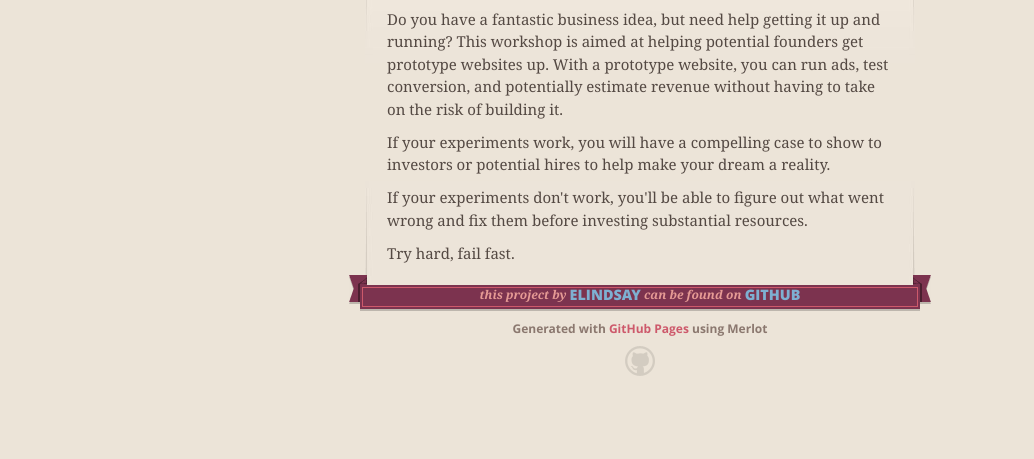
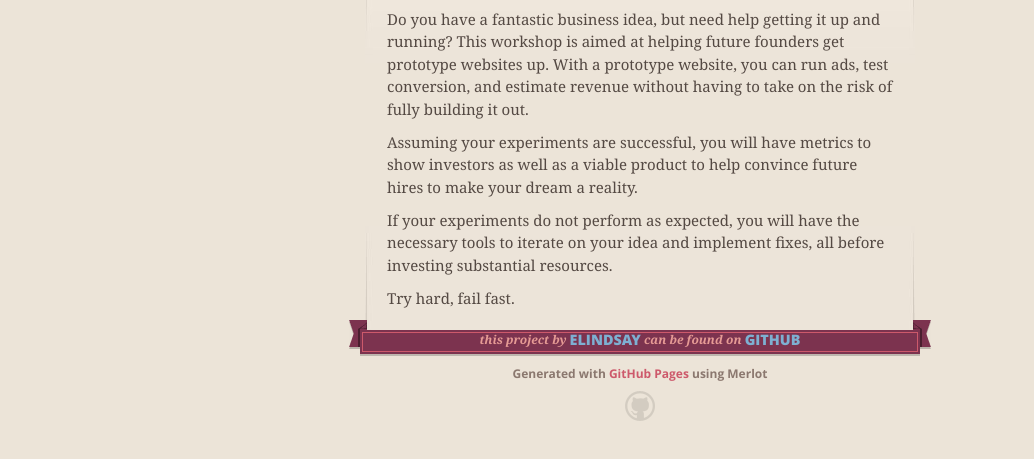
Before and after one commit to elindsay/workshop, a plain HTML site: page index.html in a window 1280 px wide. Shown: the part 319-778 px from the top of the page, without its empty margins (0-1034 px from the left). Drawn offline with nearby package versions, Linux system fonts and the light colour scheme.

Commit message:
wording changes

```diff
--- a/index.html
+++ b/index.html
@@ -17,7 +17,7 @@
         $('#main_content').headsmart()
       })
     </script>
-    <title>Founder Prototype Workshop by elindsay</title>
+    <title>Founder Prototype Workshop</title>
   </head>
 
   <body>
@@ -49,11 +49,11 @@
         <h3>
 <a name="prototyping-your-idea" class="anchor" href="#prototyping-your-idea"><span class="octicon octicon-link"></span></a>Prototyping Your Idea</h3>
 
-<p>Do you have a fantastic business idea, but need help getting it up and running? This workshop is aimed at helping potential founders get prototype websites up. With a prototype website, you can run ads, test conversion, and potentially estimate revenue without having to take on the risk of building it.</p>
+<p>Do you have a fantastic business idea, but need help getting it up and running? This workshop is aimed at helping future founders get prototype websites up. With a prototype website, you can run ads, test conversion, and estimate revenue without having to take on the risk of fully building it out.</p>
 
-<p>If your experiments work, you will have a compelling case to show to investors or potential hires to help make your dream a reality.</p>
+<p>Assuming your experiments are successful, you will have metrics to show investors as well as a viable product to help convince future hires to make your dream a reality.</p>
 
-<p>If your experiments don't work, you'll be able to figure out what went wrong and fix them before investing substantial resources. </p>
+<p>If your experiments do not perform as expected, you will have the necessary tools to iterate on your idea and implement fixes, all before investing substantial resources. </p>
 
 <p>Try hard, fail fast.</p>
       </section>
```
